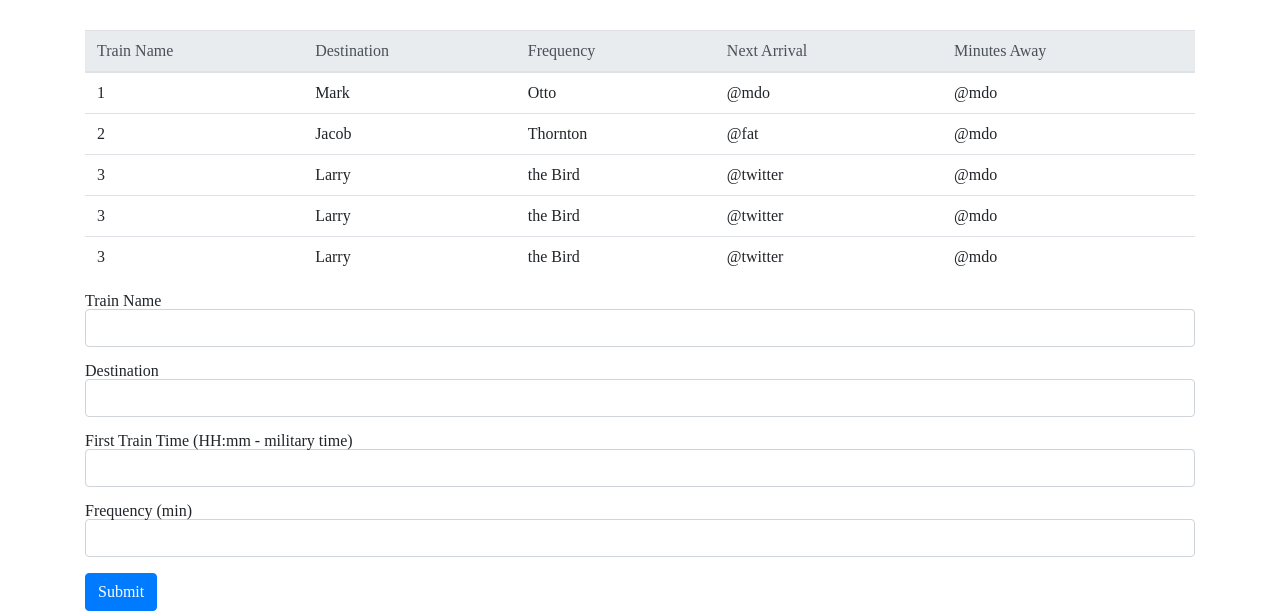
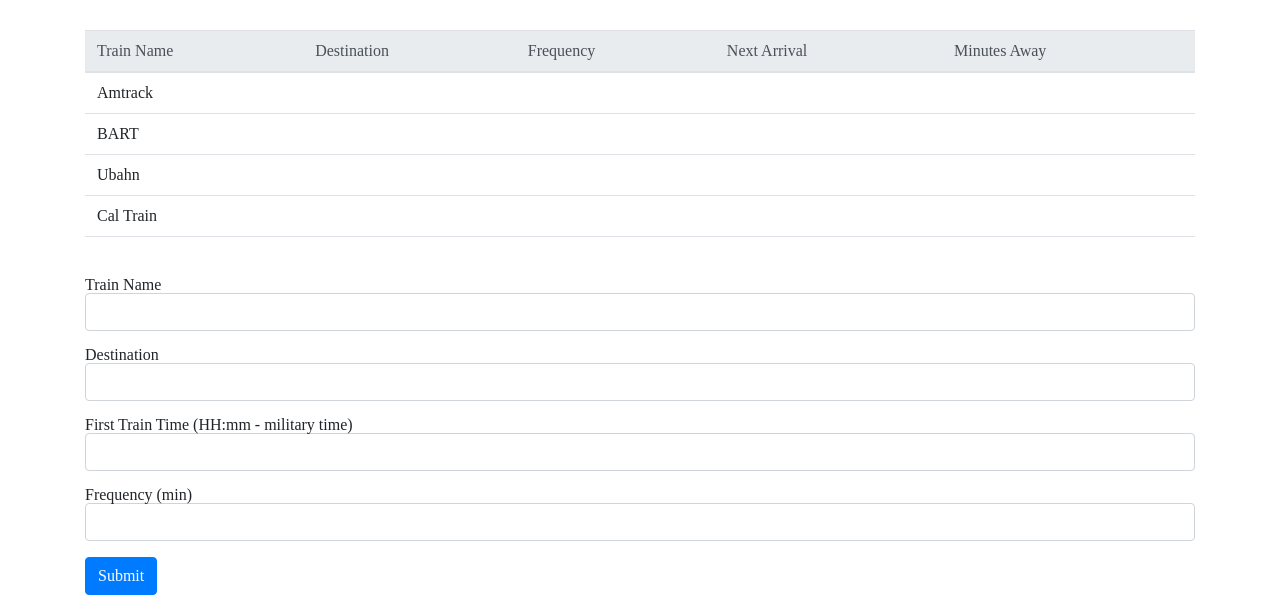
Before and after one commit to danineubauer/Train-Schedule, a plain HTML site: page index.html in a window 1280 px wide. Shown: the part 197-808 px from the top of the page. Drawn offline with nearby package versions, Linux system fonts and the light colour scheme.

Commit message:
adds values

```diff
--- a/index.html
+++ b/index.html
@@ -56,43 +56,43 @@
             </thead>
             <tbody>
                 <tr>
-                    <th scope="row">1</th>
-                    <td>Mark</td>
-                    <td>Otto</td>
-                    <td>@mdo</td>
-                    <td>@mdo</td>
+                    <th val="trainName" scope="row">Amtrack</th>
+                    <td val="destination"></td>
+                    <td val="frequency"></td>
+                    <td val="nextArrival"></td>
+                    <td val="minutesAway"></td>
 
                 </tr>
                 <tr>
-                    <th scope="row">2</th>
-                    <td>Jacob</td>
-                    <td>Thornton</td>
-                    <td>@fat</td>
-                    <td>@mdo</td>
+                    <th scope="row">BART</th>
+                    <td></td>
+                    <td></td>
+                    <td></td>
+                    <td></td>
 
                 </tr>
                 <tr>
-                    <th scope="row">3</th>
-                    <td>Larry</td>
-                    <td>the Bird</td>
-                    <td>@twitter</td>
-                    <td>@mdo</td>
+                    <th scope="row">Ubahn</th>
+                    <td></td>
+                    <td></td>
+                    <td></td>
+                    <td></td>
 
                 </tr>
                 <tr>
-                    <th scope="row">3</th>
-                    <td>Larry</td>
-                    <td>the Bird</td>
-                    <td>@twitter</td>
-                    <td>@mdo</td>
+                    <th scope="row">Cal Train</th>
+                    <td></td>
+                    <td></td>
+                    <td></td>
+                    <td></td>
 
                 </tr>
                 <tr>
-                    <th scope="row">3</th>
-                    <td>Larry</td>
-                    <td>the Bird</td>
-                    <td>@twitter</td>
-                    <td>@mdo</td>
+                    <th scope="row"></th>
+                    <td></td>
+                    <td> </td>
+                    <td></td>
+                    <td></td>
 
                 </tr>
             </tbody>
```
